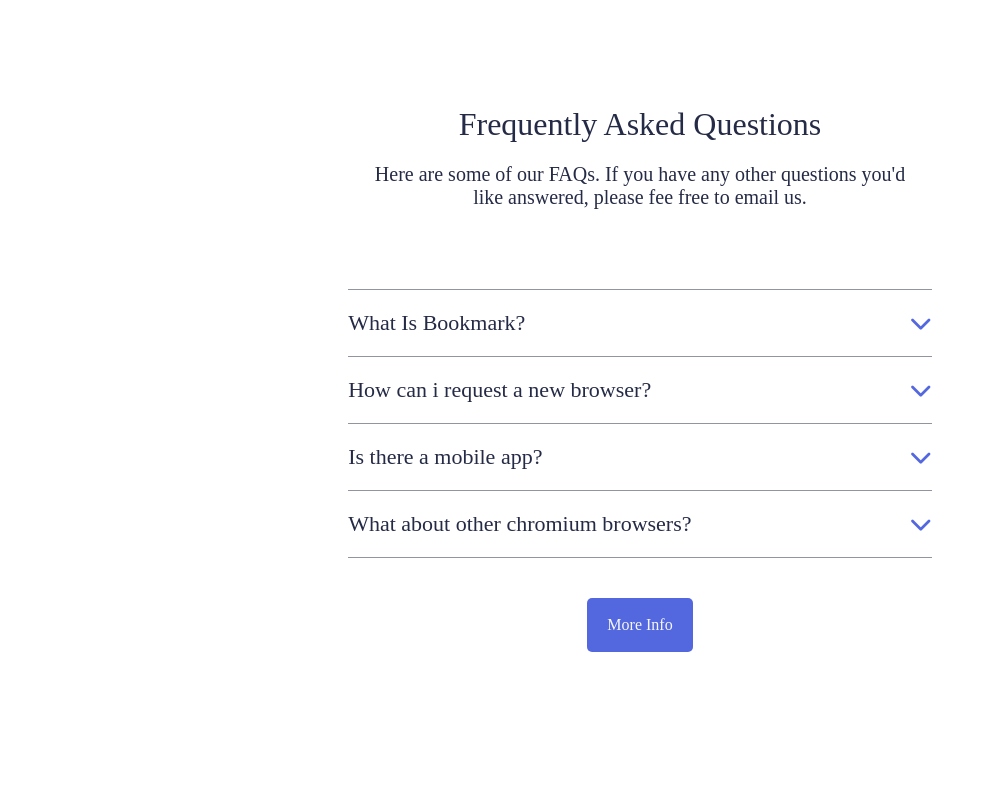
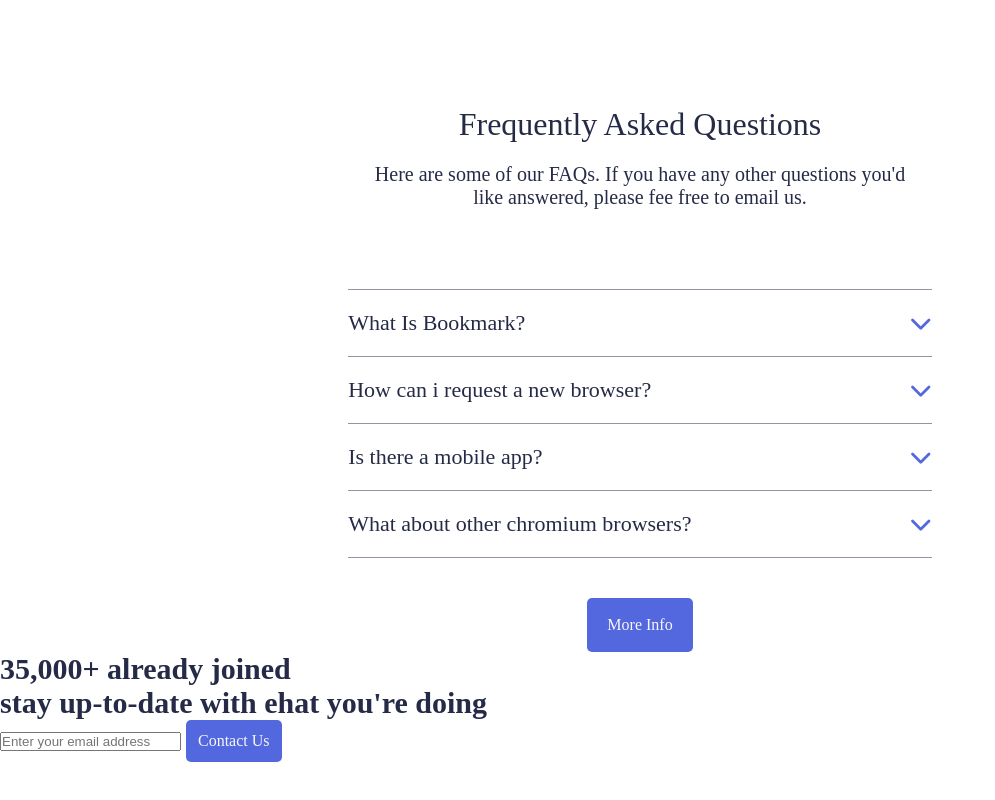
Before and after one commit to jamextech1/Bookmark-Landing-Project-1, a plain HTML site: page index.html in a window 1280 px wide. Shown: the part 2057-2857 px from the top of the page, without its empty margins (0-995 px from the left). Before the commit the page ends 2829 px from the top, so only its background shows below. Drawn offline with Linux system fonts and the light colour scheme.

Commit message:
started the display section before the footer section

```diff
--- a/index.html
+++ b/index.html
@@ -209,6 +209,25 @@
         <a href="#" class="btn faq--btn">More Info</a>
       </div>
     </section>
+    <!-- DISPLAY SECTION -->
+    <section class="display-section">
+      <div class="display-wrap">
+        <!-- display context -->
+        <div class="display-context">
+          <h1 class="display-h1">35,000+ already joined</h1>
+          <h2 class="display-h2">stay up-to-date with ehat you're doing</h2>
+        </div>
+        <!-- display input -->
+        <form action="">
+          <input
+            type="email"
+            required=""
+            placeholder="Enter your email address"
+          />
+          <a href="#" class="btn display--btn">Contact Us</a>
+        </form>
+      </div>
+    </section>
 
     <!-- javascript link -->
     <script src="app.js"></script>
```
